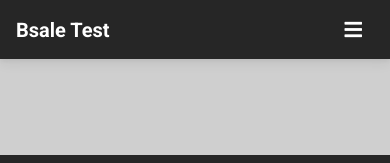
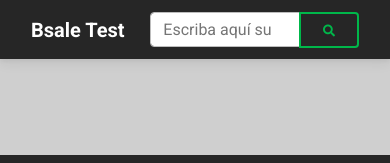
Before and after one commit to ArielOlmedo/bsale-test, a website built with Parcel: page index.html in a window 390 px wide. Shown: the top 163 px of the page. Built offline with nearby package versions, Linux system fonts and the light colour scheme; no server answers.

Commit message:
buscador resposive

```diff
--- a/index.html
+++ b/index.html
@@ -51,24 +51,12 @@
     <!-- Container wrapper -->
     <div class="container-fluid container-lg">
       <!-- Navbar brand -->
-      <a class="navbar-brand text-white font-weight-bold" onClick="window.location.reload()">Bsale Test</a>
+      <a class="navbar-brand text-white font-weight-bold col-3" onClick="window.location.reload()">Bsale Test</a>
 
-      <!-- Toggle button -->
-      <button
-        class="navbar-toggler text-white"
-        type="button"
-        data-mdb-toggle="collapse"
-        data-mdb-target="#navbarSupportedContent"
-        aria-controls="navbarSupportedContent"
-        aria-expanded="false"
-        aria-label="Toggle navigation"
-      >
-        <i class="fas fa-bars"></i>
-      </button>
       <!-- Collapsible wrapper -->
-      <div class="collapse navbar-collapse" id="navbarSupportedContent">
+      <div class="col-8" id="navbarSupportedContent">
         <!-- Search form -->
-        <form class="d-flex input-group ml-auto col-6">
+        <form class="d-flex input-group ml-lg-auto ">
           <input
             id="search"
             type="search"
```
Also changed, not shown: imagentest.jpg (deleted), 1 other file.
